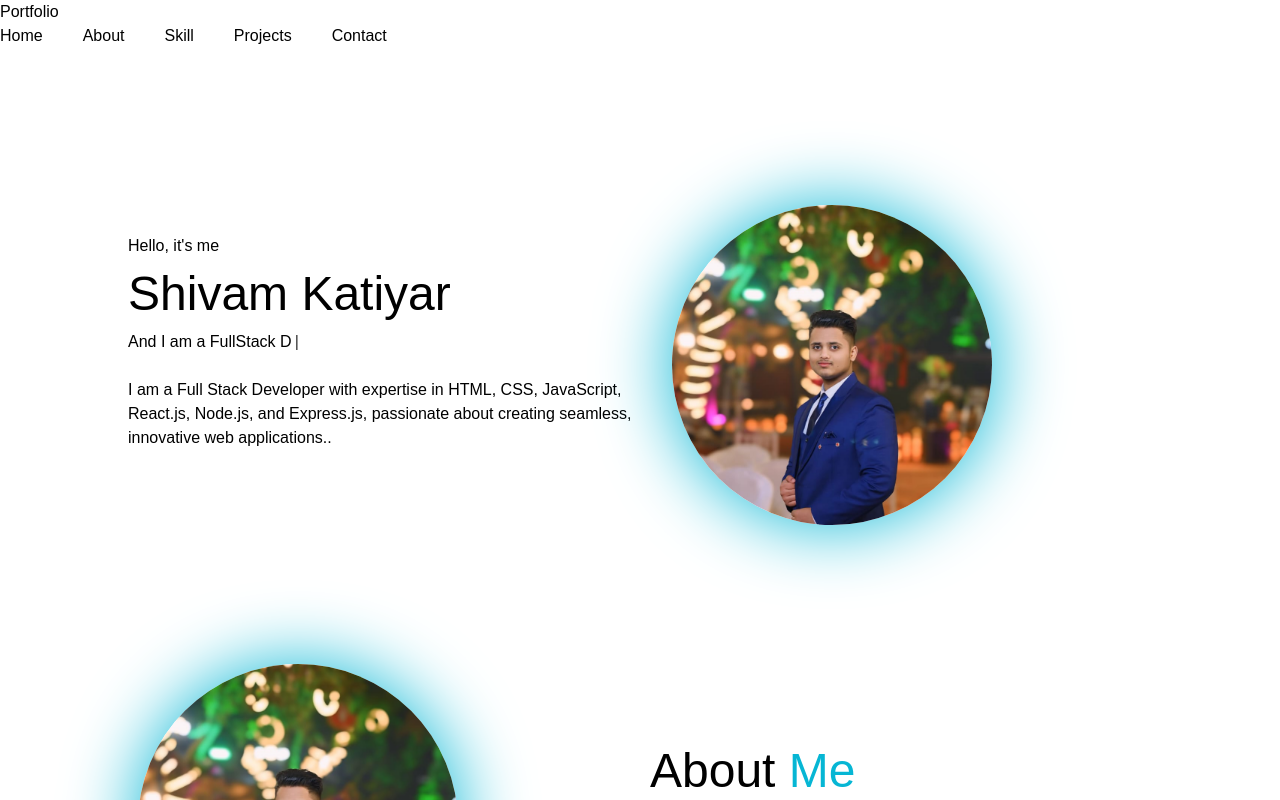
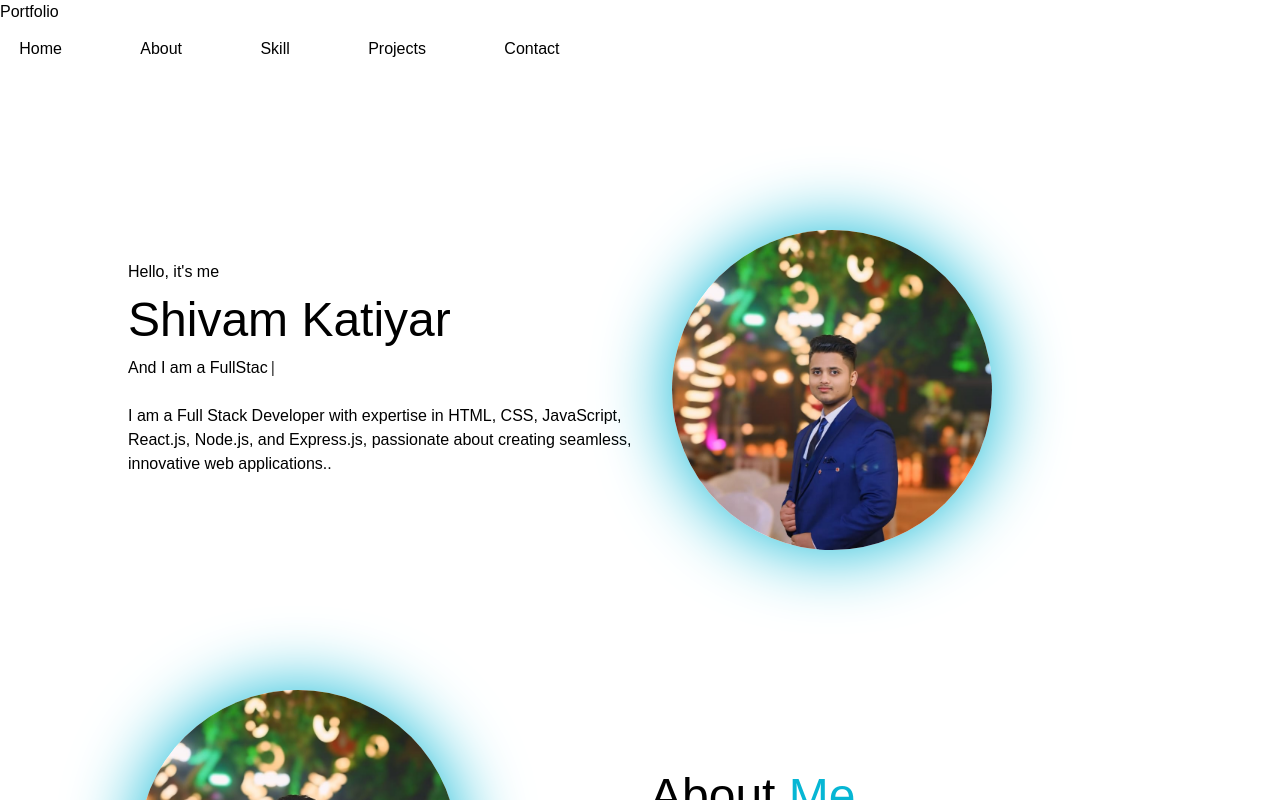
Before and after one commit to skatiyar224/portfolio_website, a React (Vite) app: page / in a window 1280 px wide. Shown: the top 800 px of the page. Built offline with nearby package versions, Linux system fonts and the light colour scheme.

Commit message:
Navbar changes

```diff
--- a/src/components/Front.jsx
+++ b/src/components/Front.jsx
@@ -14,10 +14,10 @@ function Front() {
           </h3>
           <h1 className="name">Shivam Katiyar</h1>
           <h3 className="text-[1.3rem] role">
-            And I am a FullStack{" "}
+            And I am a {" "}
             <span className="text-[#06b6d4] highlight">
               <Typewriter
-                words={["Developer", "Designer"]}
+                words={["FullStack Developer", "FullStack Designer"]}
                 loop={false}
                 cursor={true}
                 cursorStyle="|"
--- a/src/components/Navbar.jsx
+++ b/src/components/Navbar.jsx
@@ -21,7 +21,9 @@ function Navbar() {
         <div className={`links flex tabbox font-semibold text-md ${isMenuOpen ? "block" : "hidden"} md:flex`}>
           {["Home", "About", "Skill", "Projects", "Contact"].map(
             (elem, index) => (
-              <a className="tabicons" key={index} onClick={closeMenu}>{elem}</a>
+              <div className="box rounded-full">
+                <a className="tabicons " key={index} onClick={closeMenu}>{elem}</a>
+              </div>
             )
           )}
         </div>
--- a/src/styles/Navbar.css
+++ b/src/styles/Navbar.css
@@ -1,37 +1,61 @@
- /*Tabicons display settings*/
+/* Tabicons display settings */
 @media (max-width: 768px) {
-    .tabicons{
+  .tabicons {
     display: flex;
-        margin-left: 15px;
+    margin-left: 0px;
   }
-    .menu{
+  .menu {
+    display: none;
+  }
+  .box{
+    padding-left: 1rem;
+    padding-right: 1rem;
+    padding-top: 0.5rem;
+    padding-bottom: 0.5rem;
+  }
+  .box:hover{
+    background-color: rgb(20 184 166);
+    box-shadow: 8px 7px 20px #000;
+    transition: ease-in-out 0.5s;
+  }
+}
+
+@media (max-width: 480px) {
+  .menu {
+    display: block;
+  }
+  .tabicons {
     display: none;
   }
 }
 
-  @media (max-width: 480px) {
-    .menu{
-        display: block;
+@media (min-width: 769px) {
+  .tabbox {
+    display: flex;
+    gap: 2.5rem;
   }
-    .tabicons{
+  .menu {
     display: none;
+  }
+  .box{
+    padding-left: 1.2rem;
+    padding-right: 1.2rem;
+    padding-top: 0.8rem;
+    padding-bottom: 0.8rem;
+  }
+  .box:hover{
+    background-color: #06b6d4;
+    box-shadow: 8px 7px 20px #000;
+    transition: ease-in-out 0.5s;
   }
 }
 
-  @media (max-width: 360px) {
-
+/* Hover effect on tabicons */
+.box:hover{
+  background-color: rgb(20 184 166);
+  box-shadow: 8px 7px 20px #000;
+  transition: ease-in-out 0.5s;
 }
-
-  @media (min-width: 769px) {
-    .tabbox{
-        display: flex;
-        gap: 2.5rem;
-    }
-    .menu{
-        display: none;
-    }
-  }
-
 
 /* Mobile menu (dropdown) */
 .dropdown {
@@ -48,3 +72,10 @@
   color: #fff;
   cursor: pointer;
 }
+
+/* Hover effect on dropdown items */
+.dropdown-item:hover {
+  box-shadow: 0px 4px 15px rgba(0, 0, 0, 0.2);
+  transform: scale(1.05);
+  transition: transform 0.3s ease, box-shadow 0.3s ease;
+}
```
Lines whose indentation alone changed are shown as unchanged.
